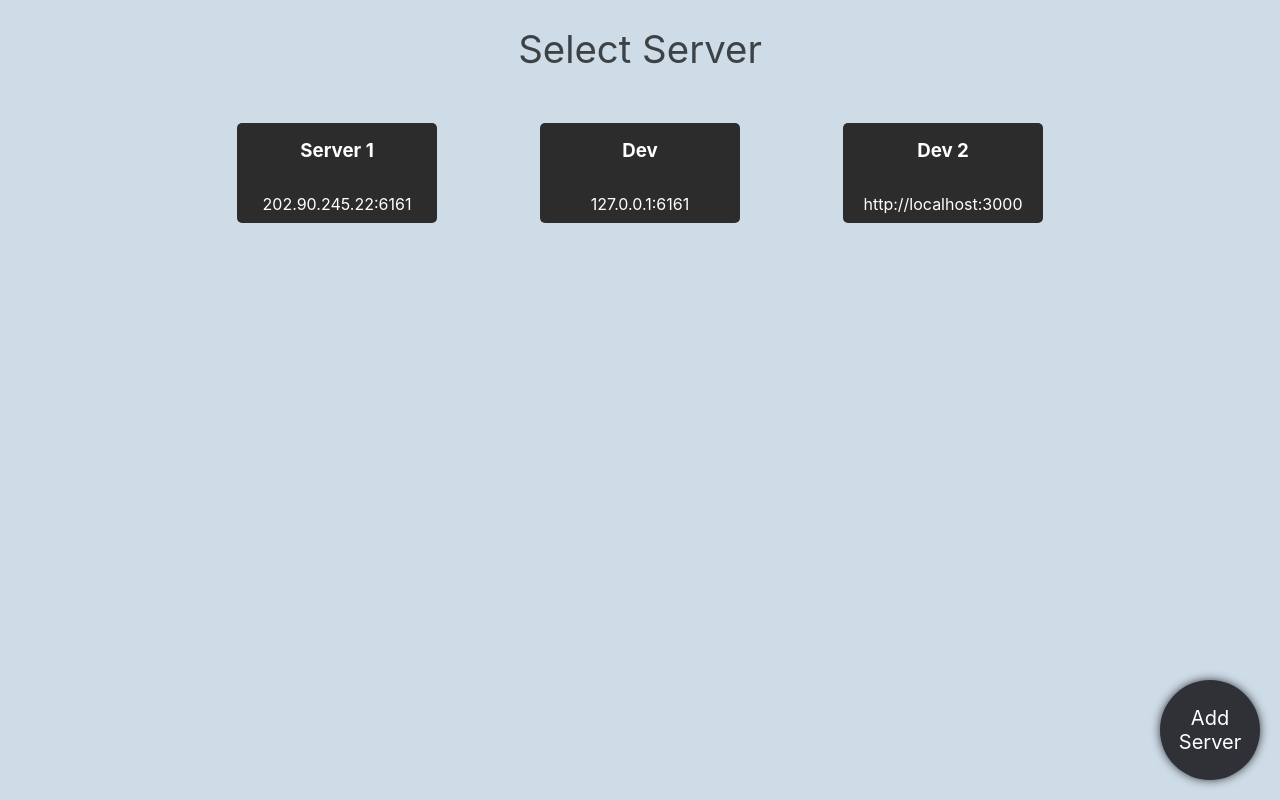
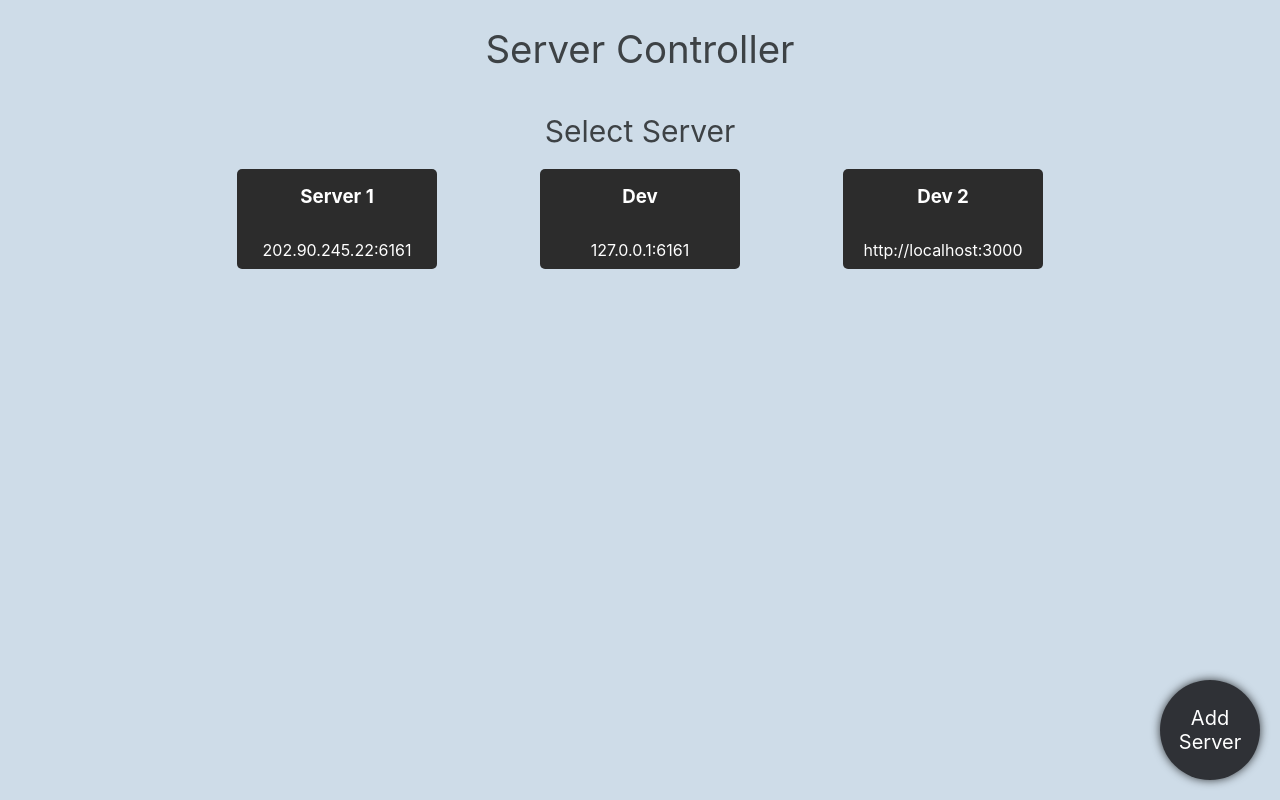
Before and after one commit to Superbro525Alt/ServerController, a SvelteKit app: page / in a window 1280 px wide. Built offline with nearby package versions, Linux system fonts and the light colour scheme.

Commit message:
Finished server initial connection to client

```diff
--- a/src/routes/+layout.svelte
+++ b/src/routes/+layout.svelte
@@ -4,7 +4,7 @@
 </script>
 
 <div class="app">
-	<Header/>
+	<Header />
 	<main>
 		<slot />
 	</main>
--- a/src/routes/+page.svelte
+++ b/src/routes/+page.svelte
@@ -8,6 +8,10 @@
 
 
 	let loaded_server = false;
+	let loaded_server_data = {
+		name: "",
+		ip: ""
+	};
 
 	let servers = [{
 		name: "Server 1",
@@ -58,6 +62,28 @@
 				console.log("Password correct");
 				var error = document.querySelector(".error");
 				error.innerHTML = "";
+				loaded_server = true;
+				loaded_server_data = {
+					name: name,
+					ip: ip
+				};
+
+
+				socket.on('disconnect', () => {
+					console.log("Disconnected from server");
+					loaded_server = false;
+					loaded_server_data = {
+						name: "",
+						ip: ""
+					};
+				});
+
+				// get if server sends a message
+				socket.on('data', (services: string) => {
+					var s = JSON.parse(services);
+
+					console.log(s);
+				});
 			} else {
 				console.log("Password incorrect");
 				var error = document.querySelector(".error");
@@ -88,10 +114,15 @@
 
 </script>
 
+
 <svelte:head>
 	<title>Select Server</title>
 	<meta name="description" content="Server Controller" />
 </svelte:head>
+
+{#if !loaded_server}
+	<h2>Select Server</h2>
+{/if}
 
 <section class="server-holder">
 	{#if !loaded_server}
@@ -131,6 +162,13 @@
 </section>
 
 <style>
+
+	h2 {
+		margin-bottom: 1%;
+		font-size: 30px;
+		text-align: center;
+		margin-top: 0;
+	}
 	.error {
 		color: red;
 		margin-bottom: 0;
--- a/src/routes/Header.svelte
+++ b/src/routes/Header.svelte
@@ -3,7 +3,7 @@
 </script>
 
 <header>
-    <h1>Select Server</h1>
+    <h1>Server Controller</h1>
 </header>
 
 <style>
```
